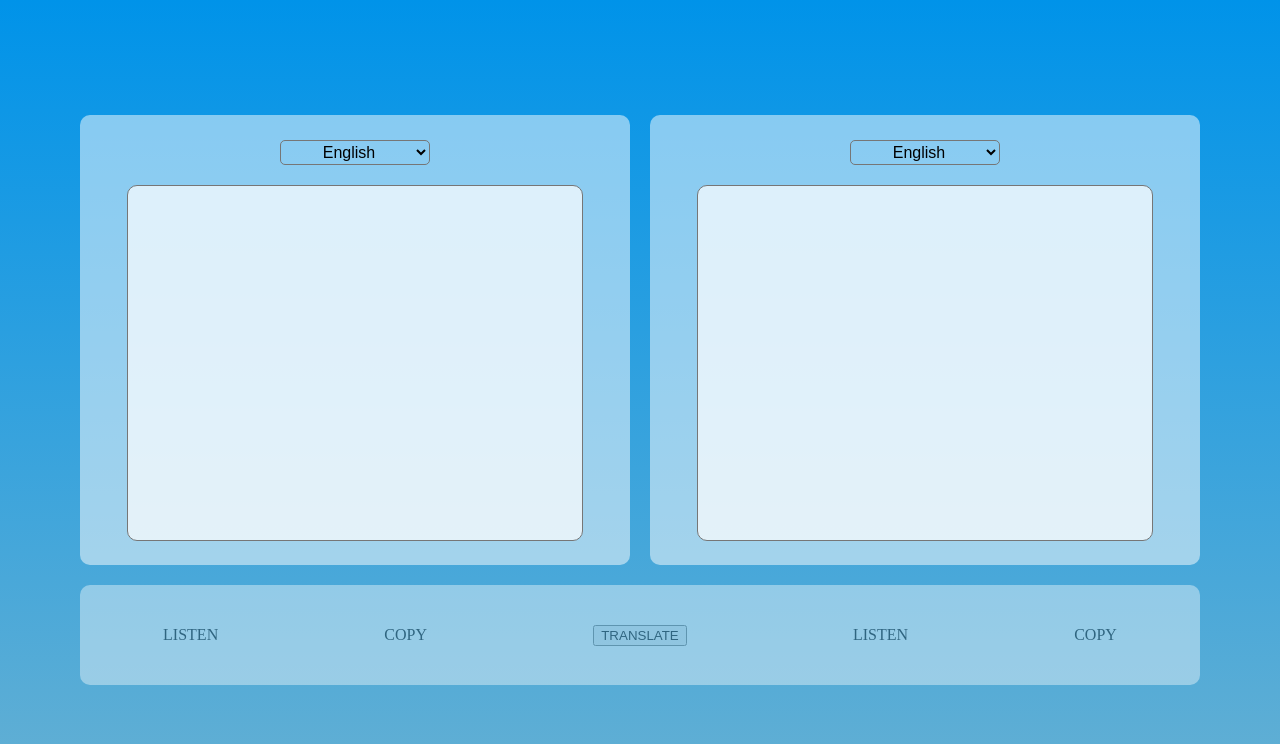
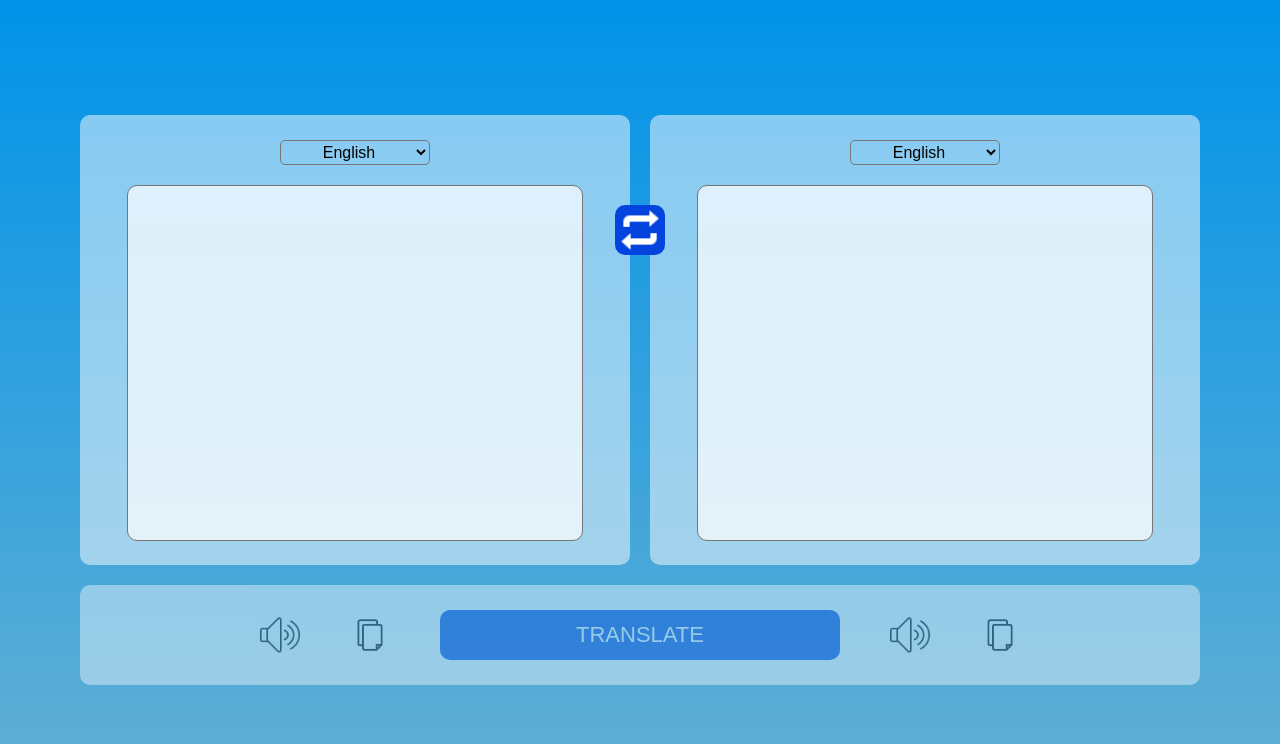
Before and after one commit to Stjepan1999/translate-app, a website built with webpack: page dist/index.html in a window 1280 px wide. Built offline with nearby package versions, Linux system fonts and the light colour scheme.

Commit message:
Add icons

```diff
--- a/dist/index.html
+++ b/dist/index.html
@@ -18,6 +18,7 @@
                 </select>
                 <textarea></textarea>
             </div>
+            <img src="./icons/change-icon.png" class="change-icon">
             <div class="output-section">
                 <select>
                     <option value="en-US">English</option>
@@ -30,11 +31,11 @@
         </div>
 
         <div class="interaction-section">
-            <div>LISTEN</div>
-            <div>COPY</div>
-            <button>TRANSLATE</button>
-            <div>LISTEN</div>
-            <div>COPY</div>
+            <img src="./icons/speaker-icon.png" class="icon">
+            <img src="./icons/copy-icon.png" class="icon">
+            <button class="translate-button">TRANSLATE</button>
+            <img src="./icons/speaker-icon.png" class="icon">
+            <img src="./icons/copy-icon.png" class="icon">
         </div>
     </div>
     <script src="./main.js"></script>
--- a/dist/style.css
+++ b/dist/style.css
@@ -1,3 +1,8 @@
+:root {
+    --button-color: rgba(3, 68, 222, 1);
+    --button-hover: rgba(0, 54, 179, 1);
+}
+
 html,
 body {
     margin: 0;
@@ -21,12 +26,11 @@ body {
     justify-content: center;
     gap: 20px;
 }
-
 .translate-container {
     display: flex;
     gap: 20px;
+    position: relative;
 }
-
 .input-section,
 .output-section {
     width: 550px;
@@ -64,5 +68,33 @@ select {
     opacity: 0.4;
     display: flex;
     align-items: center;
-    justify-content: space-around;
+    justify-content: center;
+    gap: 50px;
 }
+
+.translate-button {
+    width: 400px;
+    height: 50px;
+    border-radius: 10px;
+    border: none;
+    font-size: 22px;
+    color: rgba(255, 255, 255, 1);
+    background-color: var(--button-color);
+}
+.translate-button:hover {
+    cursor: pointer;
+    background-color: var(--button-hover);
+}
+.icon {
+    width: 40px;
+    height: auto;
+}
+.change-icon {
+    width: 50px;
+    height: 50px;
+    position: absolute;
+    top: 20%;
+    right: 535px;
+    background-color: var(--button-color);
+    border-radius: 10px;
+}
```
Also changed, not shown: dist/icons/change-icon.png (added), dist/icons/copy-icon.png (added), dist/icons/speaker-icon.png (added).
